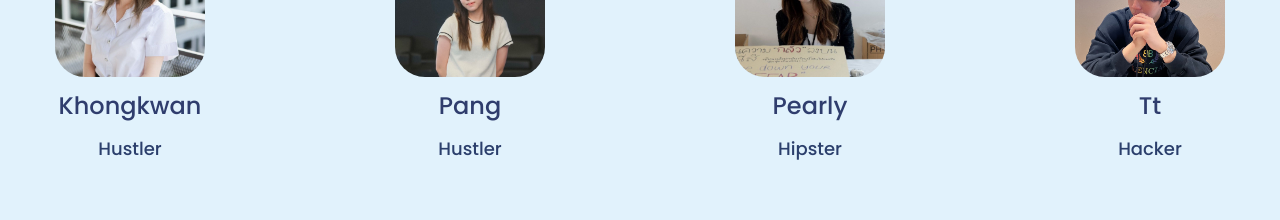
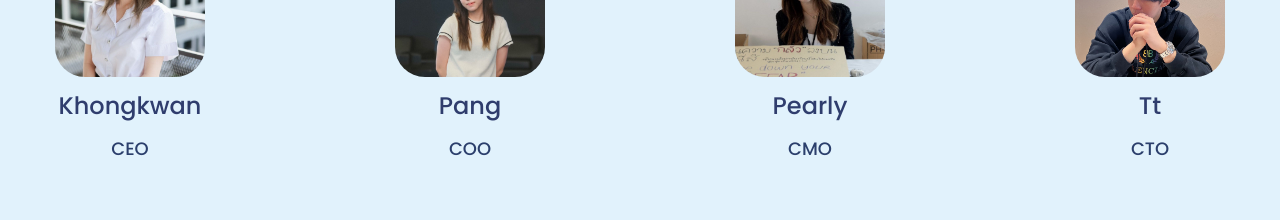
Before and after one commit to Zeeneemee/JBS_FINAL, a React (Create React App) app: page /about in a window 1280 px wide. Shown: the part 1600-1820 px from the top of the page. Built offline with nearby package versions, Linux system fonts and the light colour scheme.

Commit message:
edit font size for our team and position
eg. from hustler to ceo

```diff
--- a/src/components/OurTeam.js
+++ b/src/components/OurTeam.js
@@ -13,22 +13,22 @@ const OurTeam = () =>{
                 <div className='team_member'>
                     <img src={Kwan} alt='Kwan'/>
                     <p className='name'>Khongkwan</p>
-                    <p className='position'>Hustler</p>
+                    <p className='position'>CEO</p>
                 </div>
                 <div className='team_member'>
                     <img src={Pang} alt='Pang'/>
                     <p className='name'>Pang</p>
-                    <p className='position'>Hustler</p>
+                    <p className='position'>COO</p>
                 </div>
                 <div className='team_member'>
                     <img src={Pearly} alt='Pearly'/>
                     <p className='name'>Pearly</p>
-                    <p className='position'>Hipster</p>
+                    <p className='position'>CMO</p>
                 </div>
                 <div className='team_member'>
                     <img src={Tt} alt='Tt'/>
                     <p className='name'>Tt</p>
-                    <p className='position'>Hacker</p>
+                    <p className='position'>CTO</p>
                 </div>
 
             </div>
--- a/src/style/ourTeam.css
+++ b/src/style/ourTeam.css
@@ -148,7 +148,7 @@
         font-size: 20px;
     }
     .position{
-        font-size: 14px;
+        font-size: 16px;
     }
     .team_doing_con{
         padding:30px 30px;
```
